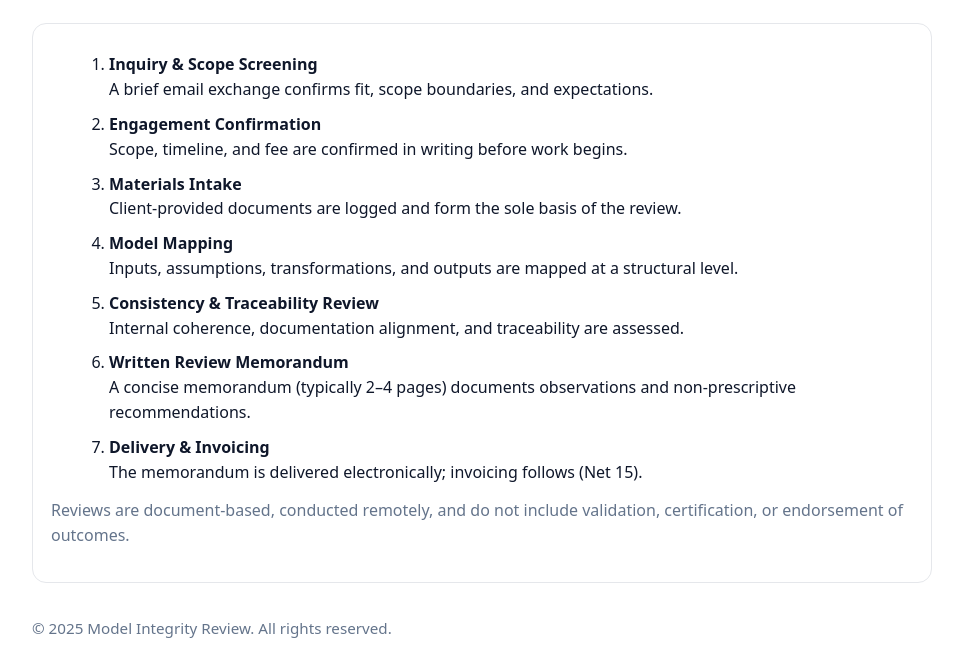
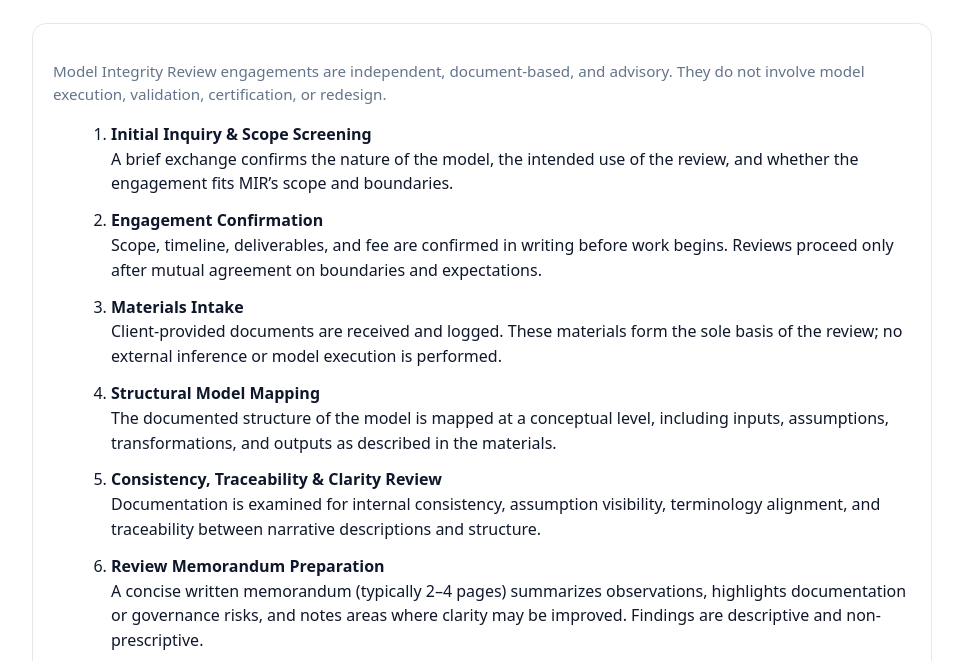
Before and after one commit to jamesbourassa/modelintegrityreview, a plain HTML site: page process.html in a window 1280 px wide. Shown: the part 139-800 px from the top of the page, without its empty margins (158-1121 px from the left). Drawn offline with Linux system fonts and the light colour scheme.

Commit message:
Update process.html

```diff
--- a/process.html
+++ b/process.html
@@ -4,17 +4,18 @@
   <meta charset="utf-8" />
   <meta name="viewport" content="width=device-width,initial-scale=1" />
   <title>Process — Model Integrity Review</title>
-  <meta name="description" content="The Model Integrity Review process: from inquiry through final memorandum." />
+  <meta name="description" content="The Model Integrity Review process, from initial inquiry through delivery of the review memorandum." />
   <style>
     body{font-family:system-ui,-apple-system,Segoe UI,Roboto,Arial,sans-serif;max-width:900px;margin:56px auto;padding:0 20px;line-height:1.55;color:#0f172a}
     header{margin-bottom:26px}
     h1{font-size:2rem;margin-bottom:6px}
     nav a{margin-right:18px;color:#2563eb;text-decoration:none;font-size:.95rem}
     nav a:hover{text-decoration:underline}
-    .box{border:1px solid #e5e7eb;border-radius:14px;padding:18px;margin:16px 0;background:#fff}
+    .box{border:1px solid #e5e7eb;border-radius:14px;padding:20px;margin:18px 0;background:#fff}
     ol{margin:10px 0 0 18px}
-    li{margin:10px 0}
+    li{margin:12px 0}
     .muted{color:#64748b}
+    .small{font-size:.95rem}
     footer{margin-top:34px;color:#64748b;font-size:.95rem}
   </style>
 </head>
@@ -28,40 +29,59 @@
   </header>
 
   <div class="box">
+    <p class="small muted">
+      Model Integrity Review engagements are independent, document-based, and advisory.
+      They do not involve model execution, validation, certification, or redesign.
+    </p>
+
     <ol>
       <li>
-        <strong>Inquiry & Scope Screening</strong><br/>
-        A brief email exchange confirms fit, scope boundaries, and expectations.
+        <strong>Initial Inquiry & Scope Screening</strong><br/>
+        A brief exchange confirms the nature of the model, the intended use of the review,
+        and whether the engagement fits MIR’s scope and boundaries.
       </li>
+
       <li>
         <strong>Engagement Confirmation</strong><br/>
-        Scope, timeline, and fee are confirmed in writing before work begins.
+        Scope, timeline, deliverables, and fee are confirmed in writing before work begins.
+        Reviews proceed only after mutual agreement on boundaries and expectations.
       </li>
+
       <li>
         <strong>Materials Intake</strong><br/>
-        Client-provided documents are logged and form the sole basis of the review.
+        Client-provided documents are received and logged.
+        These materials form the sole basis of the review; no external inference or model execution is performed.
       </li>
+
       <li>
-        <strong>Model Mapping</strong><br/>
-        Inputs, assumptions, transformations, and outputs are mapped at a structural level.
+        <strong>Structural Model Mapping</strong><br/>
+        The documented structure of the model is mapped at a conceptual level,
+        including inputs, assumptions, transformations, and outputs as described in the materials.
       </li>
+
       <li>
-        <strong>Consistency & Traceability Review</strong><br/>
-        Internal coherence, documentation alignment, and traceability are assessed.
+        <strong>Consistency, Traceability & Clarity Review</strong><br/>
+        Documentation is examined for internal consistency, assumption visibility,
+        terminology alignment, and traceability between narrative descriptions and structure.
       </li>
+
       <li>
-        <strong>Written Review Memorandum</strong><br/>
-        A concise memorandum (typically 2–4 pages) documents observations and non-prescriptive recommendations.
+        <strong>Review Memorandum Preparation</strong><br/>
+        A concise written memorandum (typically 2–4 pages) summarizes observations,
+        highlights documentation or governance risks, and notes areas where clarity may be improved.
+        Findings are descriptive and non-prescriptive.
       </li>
+
       <li>
-        <strong>Delivery & Invoicing</strong><br/>
-        The memorandum is delivered electronically; invoicing follows (Net 15).
+        <strong>Delivery</strong><br/>
+        The memorandum is delivered electronically to the client.
+        Use and distribution are at the client’s discretion, subject to engagement terms.
       </li>
     </ol>
 
-    <p class="muted" style="margin-top:14px">
-      Reviews are document-based, conducted remotely, and do not include validation, certification,
-      or endorsement of outcomes.
+    <p class="muted small" style="margin-top:16px">
+      Model Integrity Review is designed to support understanding, explanation, and defensibility of models
+      as documented — not to determine correctness or approve decisions.
     </p>
   </div>
 
```
